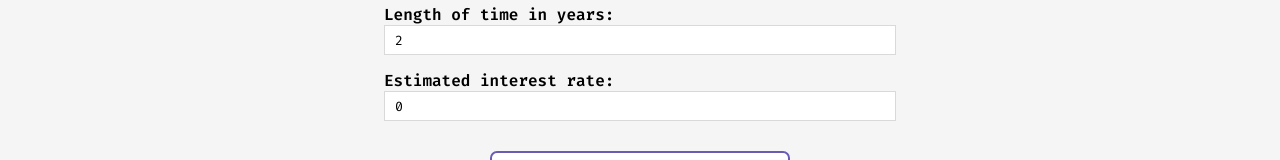
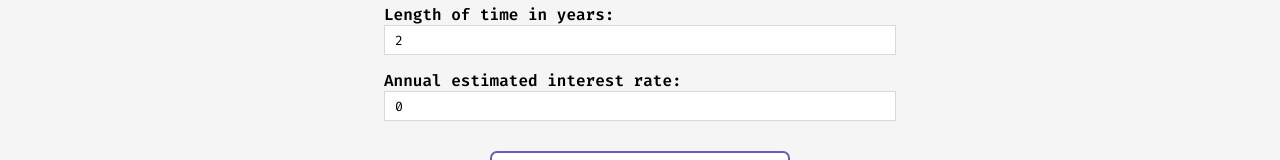
Before and after one commit to brandonflores647/Finance-Playground, a React (Create React App) app: page /compound-interest in a window 1280 px wide. Shown: the part 453-613 px from the top of the page. Built offline with nearby package versions, Linux system fonts and the light colour scheme.

Commit message:
changed 'Estimated interest rate' >> 'Annual estimated interest rate'

```diff
--- a/src/components/CompoundInterestForm/index.js
+++ b/src/components/CompoundInterestForm/index.js
@@ -84,7 +84,7 @@ const CompoundInterestForm = () => {
                 value={time}
                 onChange={(e) => setTime(e.target.value)}
             />
-            <label>Estimated interest rate:</label>
+            <label>Annual estimated interest rate:</label>
             <input
                 type='number'
                 className='input-field-c'
```
